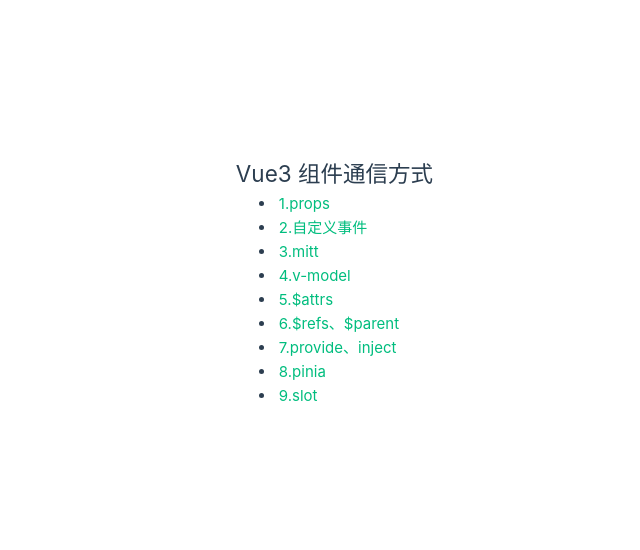
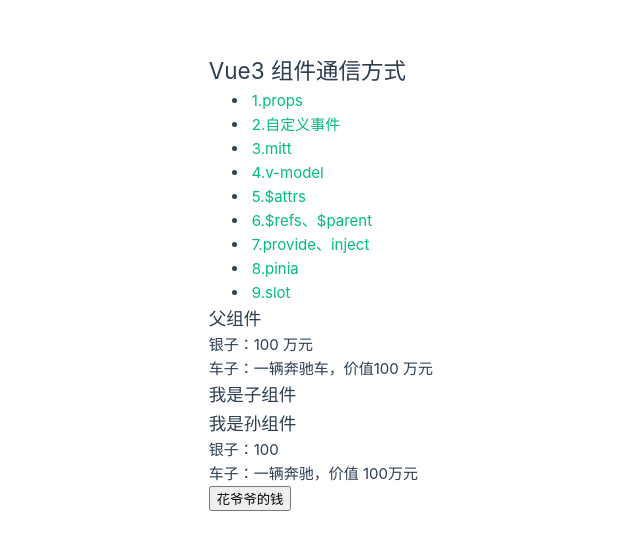
Before and after one commit to liqvip/vue3-study, a Vue app: page /provide-inject in a window 1280 px wide. Shown: the part 118-668 px from the top of the page, without its empty margins (207-847 px from the left). Built offline with nearby package versions, Linux system fonts and the light colour scheme.

Commit message:
provide与inject组件通信

```diff
--- a/src/pages/07_provide-inject/Child.vue
+++ b/src/pages/07_provide-inject/Child.vue
@@ -1,6 +1,11 @@
 <template>
-  <div></div>
+  <div>
+    <h3>我是子组件</h3>
+    <GrandChild/>
+  </div>
 </template>
 
 <script setup lang="ts" name="">
+import GrandChild from './GrandChild.vue';
+
 </script>
--- a/src/pages/07_provide-inject/Father.vue
+++ b/src/pages/07_provide-inject/Father.vue
@@ -1,6 +1,27 @@
 <template>
-  <div></div>
+  <div>
+    <h3>父组件</h3>
+    <h4>银子：{{ money }} 万元</h4>
+    <h4>车子：一辆{{ car.brand }}车，价值{{ car.price }} 万元</h4>
+    <Child/>
+  </div>
 </template>
 
 <script setup lang="ts">
+import { provide, reactive, ref } from 'vue';
+import Child from './Child.vue';
+
+  let money = ref(100)
+  let car = reactive({
+    brand: '奔驰',
+    price: 100
+  })
+
+  function updateMoney(value:number){
+    money.value += value
+  }
+
+  // 向后代组件提供数据
+  provide('moneyContext', {money, updateMoney})
+  provide('car', car)
 </script>
--- /dev/null
+++ b/src/pages/07_provide-inject/GrandChild.vue
@@ -0,0 +1,21 @@
+<template>
+  <div>
+    <h3>我是孙组件</h3>
+    <h4>银子：{{ money }}</h4>
+    <h4>车子：一辆{{ car.brand }}，价值 {{ car.price }}万元</h4>
+    <button @click="updateMoney(6)">花爷爷的钱</button>
+  </div>
+</template>
+
+<script setup lang="ts" name="">
+import { inject } from 'vue';
+
+  let {money, updateMoney} = inject('moneyContext', {
+    money: 0,
+    updateMoney: (value:number) => {}
+  })
+  let car = inject('car', {
+    brand: '未知',
+    price: 0
+  })
+</script>
```
